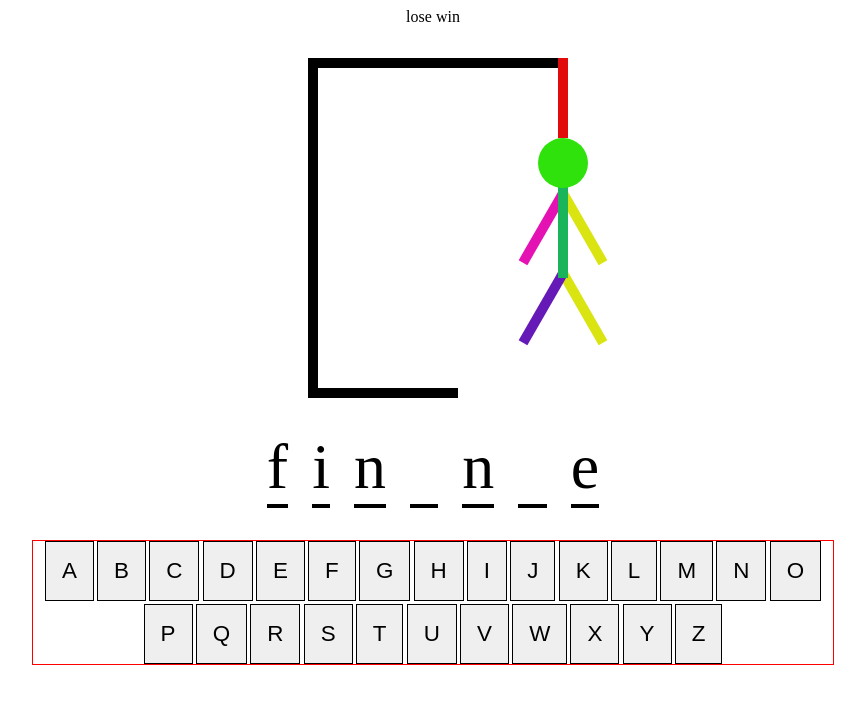
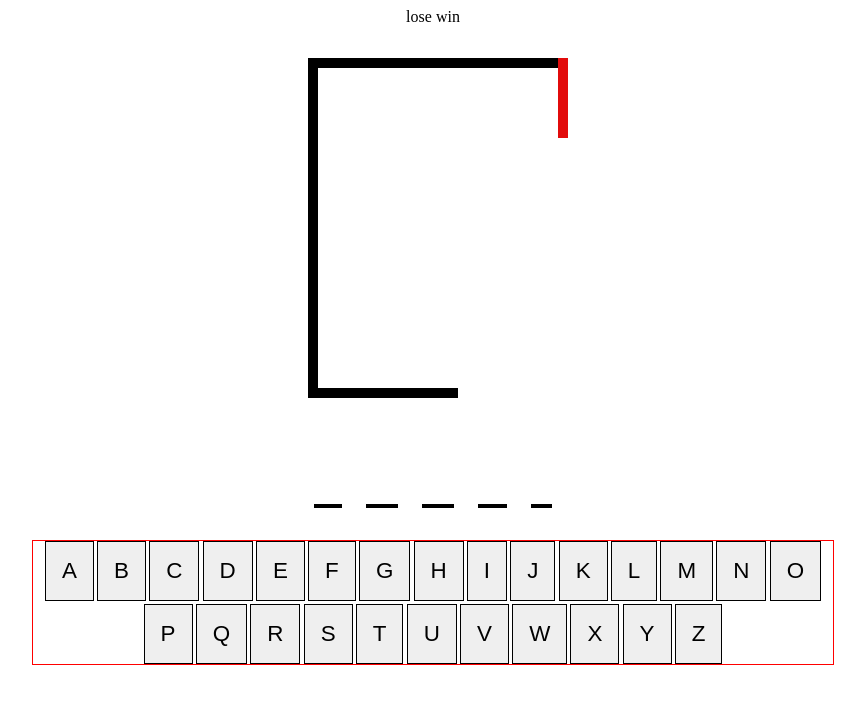
Before and after one commit to mustafa-bhm/hangman-react-TS, a React (Vite) app: page / in a window 1280 px wide. Shown: the top 704 px of the page, without its empty margins (207-1072 px from the left). Built offline with nearby package versions, Linux system fonts and the light colour scheme.

Commit message:
hangmanWord component

```diff
--- a/src/App.css
+++ b/src/App.css
@@ -1,3 +1,12 @@
+.App {
+  max-width: 800px;
+  display: flex;
+  flex-direction: column;
+  gap: 2rem;
+  margin: 0 auto;
+  align-items: center;
+}
+
 /* hangman body */
 
 .base {
@@ -118,3 +127,14 @@
 .btn {
   text-transform: capitalize;
 }
+.btn:hover,
+btn:focus {
+  background-color: aqua;
+}
+.btn:active {
+  background-color: aqua;
+  color: aliceblue;
+}
+.btn:inactive {
+  opacity: 0.4;
+}
--- a/src/App.tsx
+++ b/src/App.tsx
@@ -1,6 +1,5 @@
 import { useState } from "react";
 import words from "./wordList.json";
-
 import "./App.css";
 import { HangmanDrawing } from "./HangmanDrawing";
 import { HangmanWord } from "./HangmanWord";
@@ -14,24 +13,17 @@ function App() {
 
   // to track the guessed letters
   const [guessedLetter, setGuessedLetter] = useState<string[]>([]);
+  // to track the incorrect letters
+  const incorrectLetters = guessedLetter.filter(
+    (letter) => !wordToGuess.includes(letter)
+  );
 
   return (
     <div className="App">
-      <div
-        style={{
-          maxWidth: "800px",
-          display: "flex",
-          flexDirection: "column",
-          gap: "2rem",
-          margin: "0 auto ",
-          alignItems: "center",
-        }}
-      >
-        <div>lose win</div>
-        <HangmanDrawing />
-        <HangmanWord />
-        <Keyboard />
-      </div>
+      <div>lose win</div>
+      <HangmanDrawing numberOfGueses={incorrectLetters.length} />
+      <HangmanWord guessedLetter={guessedLetter} wordToGuess={wordToGuess} />
+      <Keyboard />
     </div>
   );
 }
--- a/src/HangmanDrawing.tsx
+++ b/src/HangmanDrawing.tsx
@@ -1,4 +1,6 @@
-import React from "react";
+type hangmanProps = {
+  numberOfGueses: number;
+};
 
 const HEAD = <div className="head"></div>;
 const BODY = <div className="torso"></div>;
@@ -6,15 +8,11 @@ const RIGHT_ARM = <div className="right-arm"></div>;
 const LEFT_ARM = <div className="left-arm"></div>;
 const RIGHT_LEG = <div className="right-leg"></div>;
 const LEFT_LEG = <div className="left-leg"></div>;
-export const HangmanDrawing = () => {
+const bodyParts = [HEAD, BODY, RIGHT_ARM, LEFT_ARM, RIGHT_LEG, LEFT_LEG];
+export const HangmanDrawing = ({ numberOfGueses }: hangmanProps) => {
   return (
     <div className="drawing">
-      {RIGHT_ARM}
-      {LEFT_ARM}
-      {RIGHT_LEG}
-      {LEFT_LEG}
-      {BODY}
-      {HEAD}
+      {bodyParts.slice(0, numberOfGueses)}
       <div className="bar-down"></div>
       <div className="horizontal-bar"></div>
       <div className="bar"></div>
--- a/src/hangmanWord.tsx
+++ b/src/hangmanWord.tsx
@@ -1,15 +1,19 @@
-import React from "react";
+type hangmanWordProps = {
+  guessedLetter: string[];
+  wordToGuess: string;
+};
 
-export const HangmanWord = () => {
-  const word: string = "finance";
-  const wordArr: string[] = word.split("");
-  const guesedLetter = ["e", "f", "i", "n"];
-
+export const HangmanWord = ({
+  guessedLetter,
+  wordToGuess,
+}: hangmanWordProps) => {
+  const guesedLetter = [""];
+  console.log("wooord", wordToGuess);
   return (
     <div className="hangmanWord">
-      {wordArr.map((letter, index) => {
+      {wordToGuess.split("").map((letter, index) => {
         return (
-          <span className="letter">
+          <span className="letter" key={index}>
             <span
               className={guesedLetter.includes(letter) ? "" : "hidden"}
               key={index}
```
